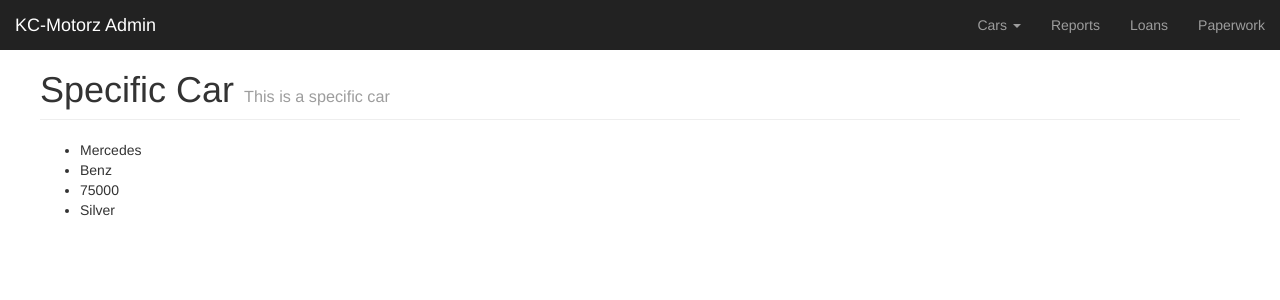
After one commit to ebarras/kc-motorz, a Flask app: page /admin/car/1 in a window 1280 px wide. The commit adds this page. Shown: the top 300 px of the page. Run offline with Flask 2, Linux system fonts and the light colour scheme; data comes from the database, SQL or seed files in the repository; some libraries are stand-ins or nearby versions.

Commit message:
I added the single car page. The /car/X loads the specific car from the database where X is the car ID. The cars page now populates this ID under edit car.

```diff
--- a/app.py
+++ b/app.py
@@ -42,6 +42,16 @@ def admin_cars_sold():
 		)
 	return render_template('admin/cars.html', cars=cars, heading="Sold Cars", sub_heading="Cars That Have Been Sold")
 
+@app.route('/admin/car/<int:car_id>')
+def admin_car(car_id):
+	car = (db.session.query(Cars)
+	       .filter(Cars.id == car_id)
+	       .one()
+	    )
+	return render_template('admin/car.html', car=car, heading="Specific Car", sub_heading="This is a specific car")
+
+@app.route('/admin/car/add')
+
 @app.route('/admin/charts')
 def admin_charts():
     return render_template('admin/charts.html')
--- /dev/null
+++ b/templates/admin/car.html
@@ -0,0 +1,23 @@
+{% extends "admin/base.html" %}
+
+{% block css %}
+{% endblock %}
+
+{% block content %}
+<div class="container-fluid">
+  <div class="row">
+    <div class="col-sm-12 col-md-12 col-lg-12 main">
+      <h1 class="page-header">{{heading}} <span class="subheader">{{sub_heading}}</span></h1>
+      <ul>
+        <li>{{car.make}}</li>
+        <li>{{car.model}}</li>
+        <li>{{car.miles}}</li>
+        <li>{{car.color}}</li>
+      </ul>
+    </div>
+  </div>
+</div>
+{% endblock %}
+
+{% block javascript %}
+{% endblock %}
--- a/templates/admin/cars.html
+++ b/templates/admin/cars.html
@@ -55,7 +55,7 @@
               <div class="dropdown">
                 <button class="btn btn-default dropdown-toggle" type="button" id="dropdownMenu1" data-toggle="dropdown">Options <span class="caret"></span></button>
                 <ul class="dropdown-menu">
-                  <li><a href="#"><span class="glyphicon glyphicon-edit green"></span> Edit Car</a></li>
+                  <li><a href="/admin/car/{{car.id}}"><span class="glyphicon glyphicon-edit green"></span> Edit Car</a></li>
                   <li><a href="#"><span class="glyphicon glyphicon-share-alt green"></span> View Car on Site</a></li>
                   <li><a href="#"><span class="glyphicon glyphicon-plus green"></span> Add Expenses</a></li>
                   <li><a href="#"><span class="glyphicon glyphicon-remove red"></span> Delete Car</a></li>
```
